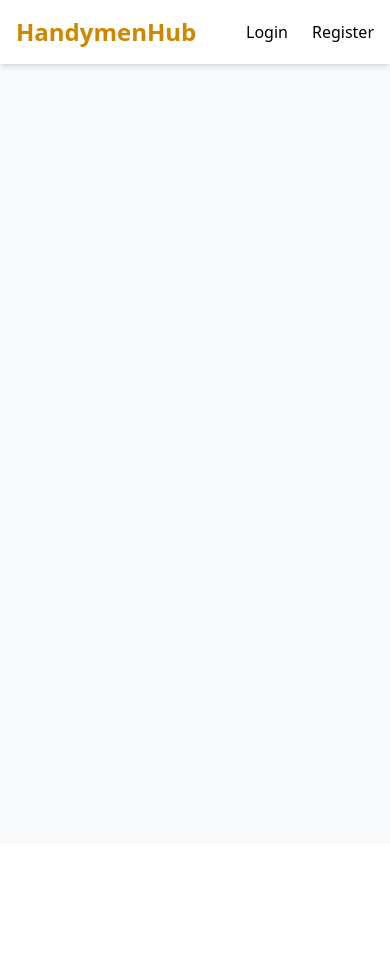
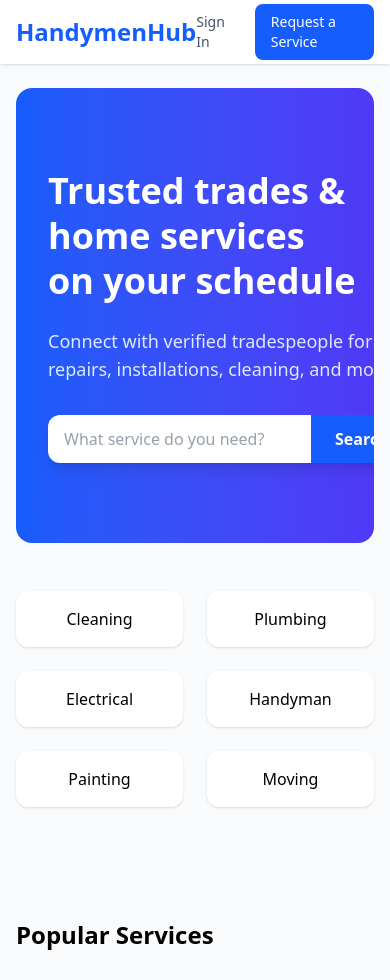
Before and after one commit to olugbengaakindele/handyhub, a Django app: page / in a window 390 px wide. Shown: the top 980 px of the page. Before the commit the page ends 69 px from the top, so only its background shows below. Run offline with Django 5.2, Linux system fonts and the light colour scheme; some libraries are stand-ins or nearby versions.

Commit message:
home page getting done

```diff
--- a/handyhub/users/templates/users/base.html
+++ b/handyhub/users/templates/users/base.html
@@ -7,25 +7,33 @@
     <title>{% block title %}HandymenHub{% endblock %}</title>
 </head>
 
-<body class="bg-gray-50">
+<body class="bg-slate-50">
+
 <!-- NAVBAR -->
-    <nav class="bg-white shadow-md sticky top-0 z-50">
+<nav class="bg-white shadow-sm sticky top-0 z-50">
   <div class="max-w-7xl mx-auto px-4 sm:px-6 lg:px-8">
     <div class="flex justify-between h-16 items-center">
 
       <!-- Logo -->
-            <a href="{% url 'users:index' %}" class="flex items-center space-x-2">
-                <span class="text-yellow-600 font-extrabold text-2xl">HandymenHub</span>
+      <a href="{% url 'users:index' %}" class="text-2xl font-extrabold text-blue-600">
+        HandymenHub
       </a>
 
-            <!-- Right Side -->
+      <!-- CENTER NAV LINKS -->
+      <div class="hidden md:flex items-center gap-8 text-sm font-medium text-slate-700">
+        <a href="#" class="hover:text-blue-600 transition">Find a Service</a>
+        <a href="#" class="hover:text-blue-600 transition">For Tradespeople</a>
+        <a href="#" class="hover:text-blue-600 transition">About</a>
+      </div>
+
+      <!-- RIGHT SIDE -->
       <div class="relative">
 
         {% if user.is_authenticated %}
 
           <!-- Username Button -->
           <button id="userMenuBtn"
-                        class="flex items-center space-x-2 text-gray-800 font-medium hover:text-black">
+            class="flex items-center gap-2 text-slate-700 font-medium hover:text-blue-600 transition">
             <span>{{ user.username }}</span>
             <svg class="w-4 h-4" fill="none" stroke="currentColor" stroke-width="2"
               viewBox="0 0 24 24">
@@ -36,23 +44,40 @@
 
           <!-- Dropdown Menu -->
           <div id="userDropdown"
-                        class="absolute right-0 mt-2 w-40 bg-white shadow-lg rounded-md border border-gray-200 hidden">
+            class="absolute right-0 mt-2 w-44 bg-white shadow-lg rounded-lg border border-slate-200 hidden">
 
-                        <a href="{% url 'users:profile' user.id  %}" class="block px-4 py-2 hover:bg-gray-100">Account</a>
-                        <a href="#" class="block px-4 py-2 hover:bg-gray-100">Help & FAQs</a>
-                        <a href="#" class="block px-4 py-2 hover:bg-gray-100">Support</a>
+            <a href="{% url 'users:profile' user.id %}"
+              class="block px-4 py-2 hover:bg-slate-100">Account</a>
+
+            <a href="#"
+              class="block px-4 py-2 hover:bg-slate-100">Help & FAQs</a>
+
+            <a href="#"
+              class="block px-4 py-2 hover:bg-slate-100">Support</a>
+
             {% if user.is_staff %}
-                            <a href="{% url 'services:addcategory' %}" class="block px-4 py-2 hover:bg-gray-100">Admin</a>
-                            <a href="{% url 'services:subcategory' %}" class="block px-4 py-2 hover:bg-gray-100">Sub Category</a>
+              <a href="{% url 'services:addcategory' %}"
+                class="block px-4 py-2 hover:bg-slate-100">Admin</a>
+
+              <a href="{% url 'services:subcategory' %}"
+                class="block px-4 py-2 hover:bg-slate-100">Sub Category</a>
             {% endif %}
-                        <a href="{% url 'users:logout' %}"  class="block px-4 py-2 text-red-600 hover:bg-gray-100">Logout</a>
+
+            <a href="{% url 'users:logout' %}"
+              class="block px-4 py-2 text-red-600 hover:bg-slate-100">Logout</a>
           </div>
 
         {% else %}
 
-                    <div class="flex space-x-6">
-                        <a href="{% url 'users:login' %}" class="hover:underline">Login</a>
-                        <a href="{% url 'users:register' %}" class="hover:underline">Register</a>
+          <div class="flex items-center gap-6 text-sm font-medium">
+            <a href="{% url 'users:login' %}"
+              class="text-slate-600 hover:text-blue-600 transition">
+              Sign In
+            </a>
+            <a href="{% url 'users:register' %}"
+              class="bg-blue-600 text-white px-4 py-2 rounded-lg hover:bg-blue-700 transition">
+              Request a Service
+            </a>
           </div>
 
         {% endif %}
@@ -62,28 +87,24 @@
   </div>
 </nav>
 
-
 <!-- MAIN CONTENT -->
 <main class="max-w-7xl mx-auto py-6 px-4">
   {% block body %}
   {% endblock %}
 </main>
 
-    <!-- MOBILE MENU SCRIPT -->
+<!-- DROPDOWN SCRIPT -->
 <script>
   document.addEventListener("DOMContentLoaded", function () {
     const btn = document.getElementById('userMenuBtn');
     const menu = document.getElementById('userDropdown');
 
     if (btn && menu) {
-
-            // Toggle dropdown open/close
       btn.addEventListener('click', function (e) {
-                e.stopPropagation(); // prevent closing immediately
+        e.stopPropagation();
         menu.classList.toggle('hidden');
       });
 
-                // Close dropdown when clicking anywhere else
       document.addEventListener('click', function (event) {
         if (!menu.classList.contains('hidden')) {
           if (!menu.contains(event.target) && !btn.contains(event.target)) {
--- /dev/null
+++ b/handyhub/users/templates/users/index.html
@@ -0,0 +1,118 @@
+{% extends "./base.html" %}
+
+{% block title %}Home | HandymenHub{% endblock %}
+
+{% block body %}
+
+<!-- HERO SECTION -->
+<section class="bg-gradient-to-r from-blue-600 to-indigo-600 text-white rounded-2xl overflow-hidden">
+  <div class="grid md:grid-cols-2 gap-10 items-center px-8 py-20">
+
+    <!-- Left -->
+    <div>
+      <h1 class="text-4xl md:text-5xl font-extrabold mb-6 leading-tight">
+        Trusted trades & home services
+        <span class="block">on your schedule</span>
+      </h1>
+      <p class="text-blue-100 text-lg mb-8">
+        Connect with verified tradespeople for repairs, installations, cleaning, and more.
+      </p>
+
+      <!-- Search -->
+      <div class="flex bg-white rounded-xl overflow-hidden shadow-lg max-w-xl">
+        <input
+          type="text"
+          placeholder="What service do you need?"
+          class="flex-1 px-4 py-3 text-slate-700 focus:outline-none"
+        />
+        <button class="bg-blue-600 px-6 font-semibold hover:bg-blue-700 transition">
+          Search
+        </button>
+      </div>
+    </div>
+
+    <!-- Right -->
+    <div class="hidden md:block">
+      <img
+        src="https://images.unsplash.com/photo-1581578731548-c64695cc6952"
+        alt="Tradesperson at work"
+        class="rounded-2xl shadow-2xl"
+      />
+    </div>
+
+  </div>
+</section>
+
+<!-- SERVICE ICON ROW -->
+<section class="py-12">
+  <div class="grid grid-cols-2 sm:grid-cols-3 md:grid-cols-6 gap-6 text-center">
+    <div class="bg-white p-4 rounded-xl shadow hover:shadow-md">Cleaning</div>
+    <div class="bg-white p-4 rounded-xl shadow hover:shadow-md">Plumbing</div>
+    <div class="bg-white p-4 rounded-xl shadow hover:shadow-md">Electrical</div>
+    <div class="bg-white p-4 rounded-xl shadow hover:shadow-md">Handyman</div>
+    <div class="bg-white p-4 rounded-xl shadow hover:shadow-md">Painting</div>
+    <div class="bg-white p-4 rounded-xl shadow hover:shadow-md">Moving</div>
+  </div>
+</section>
+
+<!-- POPULAR PROJECTS -->
+<section class="py-16">
+  <h2 class="text-2xl font-bold mb-8">Popular Services</h2>
+
+  <div class="grid sm:grid-cols-2 md:grid-cols-4 gap-6">
+
+    <div class="bg-white rounded-xl shadow overflow-hidden">
+      <img src="https://images.unsplash.com/photo-1584622650111-993a426fbf0a" class="h-40 w-full object-cover" />
+      <div class="p-4 font-medium">Furniture Assembly</div>
+    </div>
+
+    <div class="bg-white rounded-xl shadow overflow-hidden">
+      <img src="https://images.unsplash.com/photo-1600585154340-be6161a56a0c" class="h-40 w-full object-cover" />
+      <div class="p-4 font-medium">Home Cleaning</div>
+    </div>
+
+    <div class="bg-white rounded-xl shadow overflow-hidden">
+      <img src="https://images.unsplash.com/photo-1523413651479-597eb2da0ad6" class="h-40 w-full object-cover" />
+      <div class="p-4 font-medium">TV Mounting</div>
+    </div>
+
+    <div class="bg-white rounded-xl shadow overflow-hidden">
+      <img src="https://images.unsplash.com/photo-1598300053653-1e0a83d2a8de" class="h-40 w-full object-cover" />
+      <div class="p-4 font-medium">Moving Help</div>
+    </div>
+
+  </div>
+</section>
+
+<!-- TRUST SECTION -->
+<section class="bg-white rounded-2xl py-16 px-6">
+  <div class="grid md:grid-cols-3 gap-10 text-center">
+
+    <div>
+      <h3 class="font-bold text-lg mb-2">Verified Tradespeople</h3>
+      <p class="text-sm text-slate-600">Background-checked professionals you can trust.</p>
+    </div>
+
+    <div>
+      <h3 class="font-bold text-lg mb-2">Transparent Pricing</h3>
+      <p class="text-sm text-slate-600">Upfront rates with no hidden fees.</p>
+    </div>
+
+    <div>
+      <h3 class="font-bold text-lg mb-2">Satisfaction Guaranteed</h3>
+      <p class="text-sm text-slate-600">We stand behind every service request.</p>
+    </div>
+
+  </div>
+</section>
+
+<!-- CTA -->
+<section class="py-20 text-center">
+  <h2 class="text-3xl font-bold mb-4">Need help today?</h2>
+  <p class="text-slate-600 mb-6">Post a service request and get connected in minutes.</p>
+  <a href="#" class="bg-blue-600 text-white px-8 py-3 rounded-xl font-semibold hover:bg-blue-700 transition">
+    Request a Service
+  </a>
+</section>
+
+{% endblock %}
--- a/handyhub/users/views.py
+++ b/handyhub/users/views.py
@@ -12,7 +12,9 @@ from .models import UserService, UserProfile
 User = get_user_model()
 
 def index(request):
-    return render(request, "users/base.html")
+    return render(request, "users/index.html")
+
+
 
 def register(request):
     form = UserRegisterForm(request.POST or None)
@@ -103,20 +105,16 @@ def add_user_services(request, userid):
         category_id = request.POST.get("category")
         selected_services = request.POST.getlist("services")
 
+        category = ServiceCategory.objects.get(id=category_id)
 
-    # Security: user can only edit their own services (unless staff)
-    if request.user != user and not request.user.is_staff:
-        messages.error(request, "You are not authorized to access this page.")
-        return redirect("users:profile", userid=request.user.id)
+        for sub_id in selected_services:
+            UserService.objects.get_or_create(
+                user=request.user,
+                category=category,
+                subcategory_id=sub_id
+            )
 
-    if request.method == "POST":
-        form = UserServiceForm(request.POST)
-        if form.is_valid():
-            service = form.save(commit=False)
-            service.user = user
-            service.save()
-            messages.success(request, "Service added successfully.")
-            return redirect("users:profile", userid=user.id)
+        return redirect("users:index")
     else:
         form = UserServiceForm()
 
```
Lines whose indentation alone changed are shown as unchanged.
